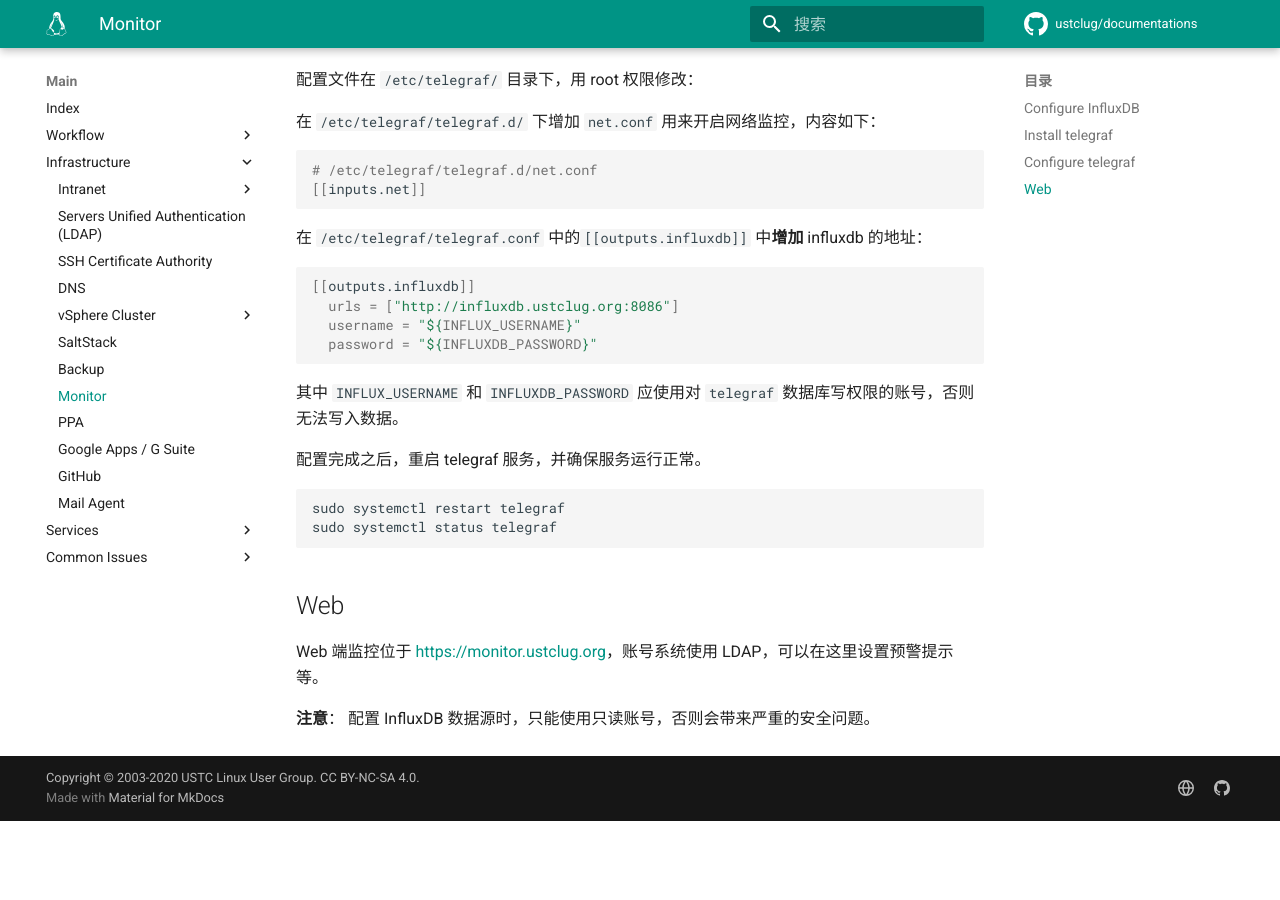
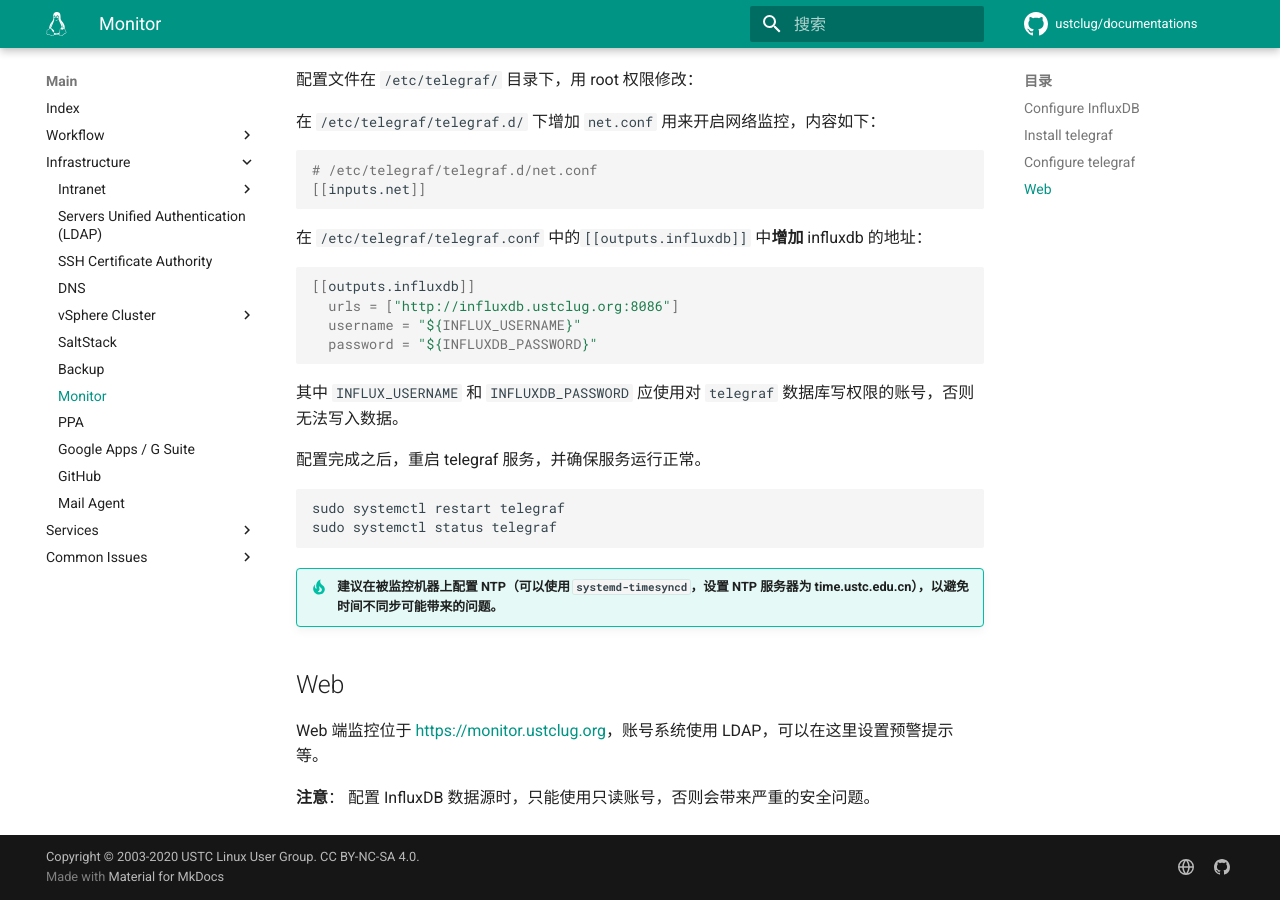
Before and after one commit to ustclug/documentations, an MkDocs documentation site: the page built from docs/infrastructure/monitor.md, in a window 1280 px wide and 900 px high, scrolled down 932 px. Built offline with MkDocs 1.6.1 and Material for MkDocs 9.7.7, drawn with Linux system fonts in a browser that asks for light colours; comment, search, counter and statistics services are not loaded; before the commit the page ends 1753 px from its top, so only the background shows below that.

Commit message:
monitor: a notice about NTP

````diff
--- a/docs/infrastructure/monitor.md
+++ b/docs/infrastructure/monitor.md
@@ -61,6 +61,8 @@
 sudo systemctl status telegraf
 ```
 
+!!! tip "建议在被监控机器上配置 NTP（可以使用 `systemd-timesyncd`，设置 NTP 服务器为 time.ustc.edu.cn），以避免时间不同步可能带来的问题。"
+
 ## Web
 
 Web 端监控位于 <https://monitor.ustclug.org>，账号系统使用 LDAP，可以在这里设置预警提示等。
````
